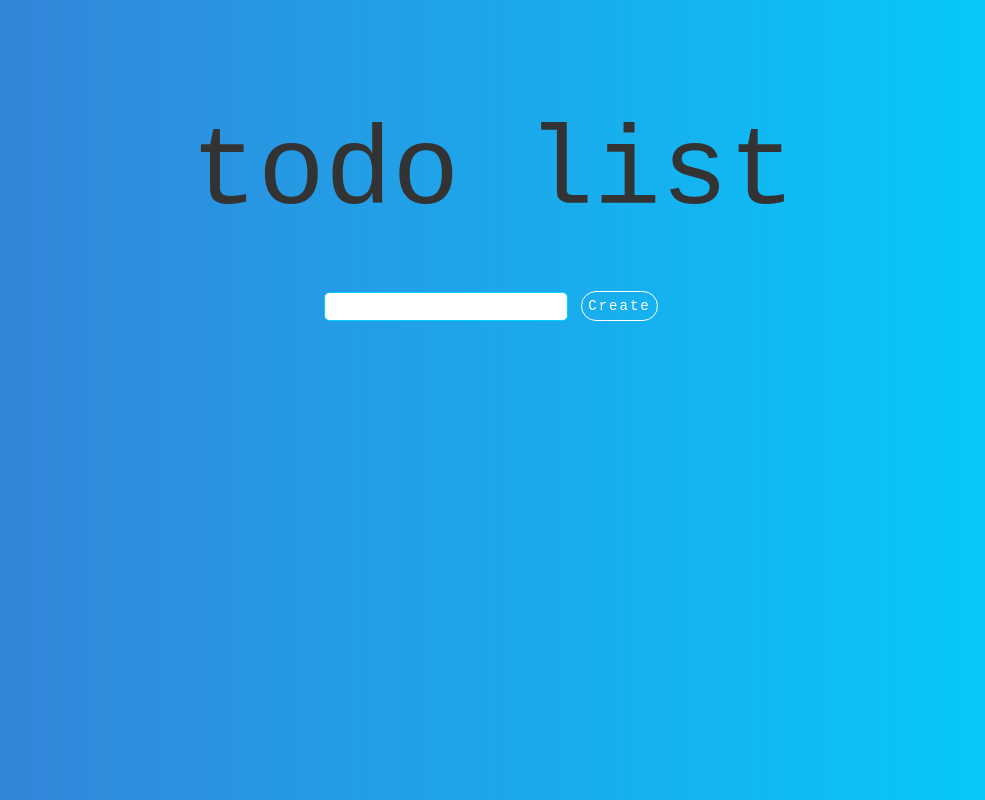
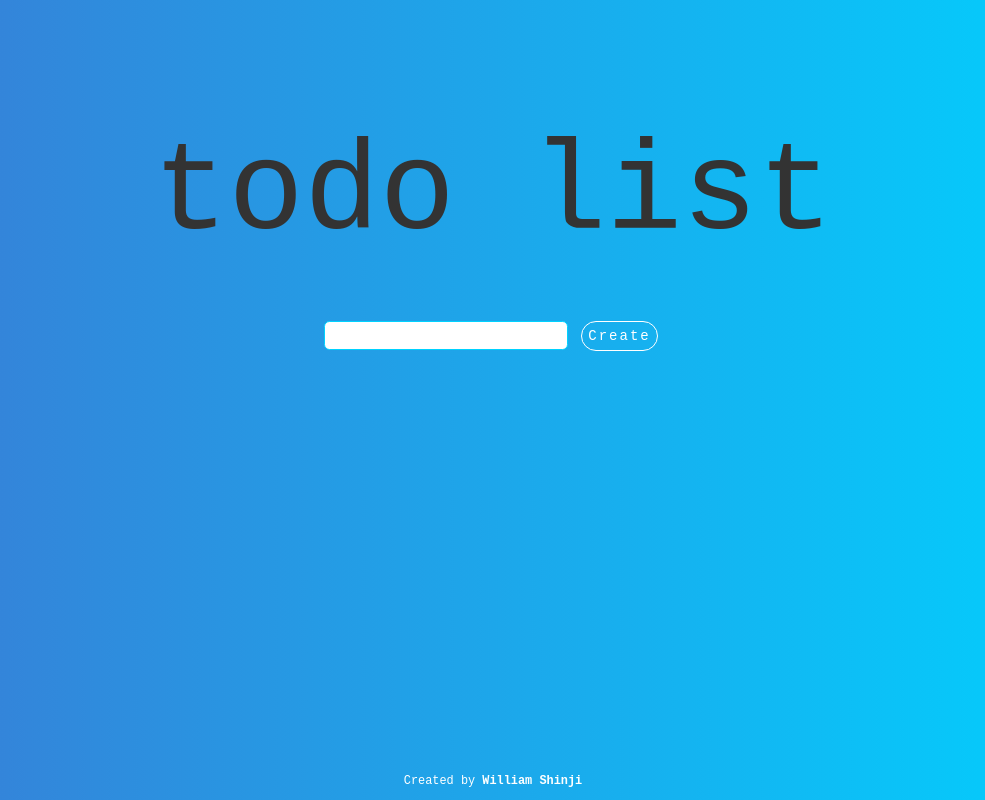
Before and after one commit to iwilliam317/todo-list, a React (Create React App) app: page / in a window 1280 px wide. Shown: the whole page, without its empty margins (147-1132 px from the left). Built offline with nearby package versions, Linux system fonts and the light colour scheme.

Commit message:
add author info

```diff
--- a/src/App.css
+++ b/src/App.css
@@ -19,7 +19,7 @@ body {
 
 .title {
     margin-top: 1em;
-    font-size: 8em;
+    font-size: 9em;
 }
 
 .centerDiv {
@@ -83,17 +83,17 @@ li > button {
     text-decoration: line-through;
 }
 
-/* .rights {
+.rights {
     color: var(--main-color);
     position: fixed;
     left: 0;
     width: 100%;
     bottom: 0;
     text-align: center;
-} */
+}
 
-/* a {
+a {
     color: var(--main-color);
     text-decoration: none;
     font-weight: bolder;
-} */
+}
--- a/src/todo/index.jsx
+++ b/src/todo/index.jsx
@@ -11,6 +11,9 @@ class Todo extends Component {
                 </div>
                 <Form />
                 <List />
+                <div className='rights'>
+                    <p><small>Created by <a href="https://github.com/iwilliam317">William Shinji</a></small></p>
+                </div>
             </>
         )
     }
```
